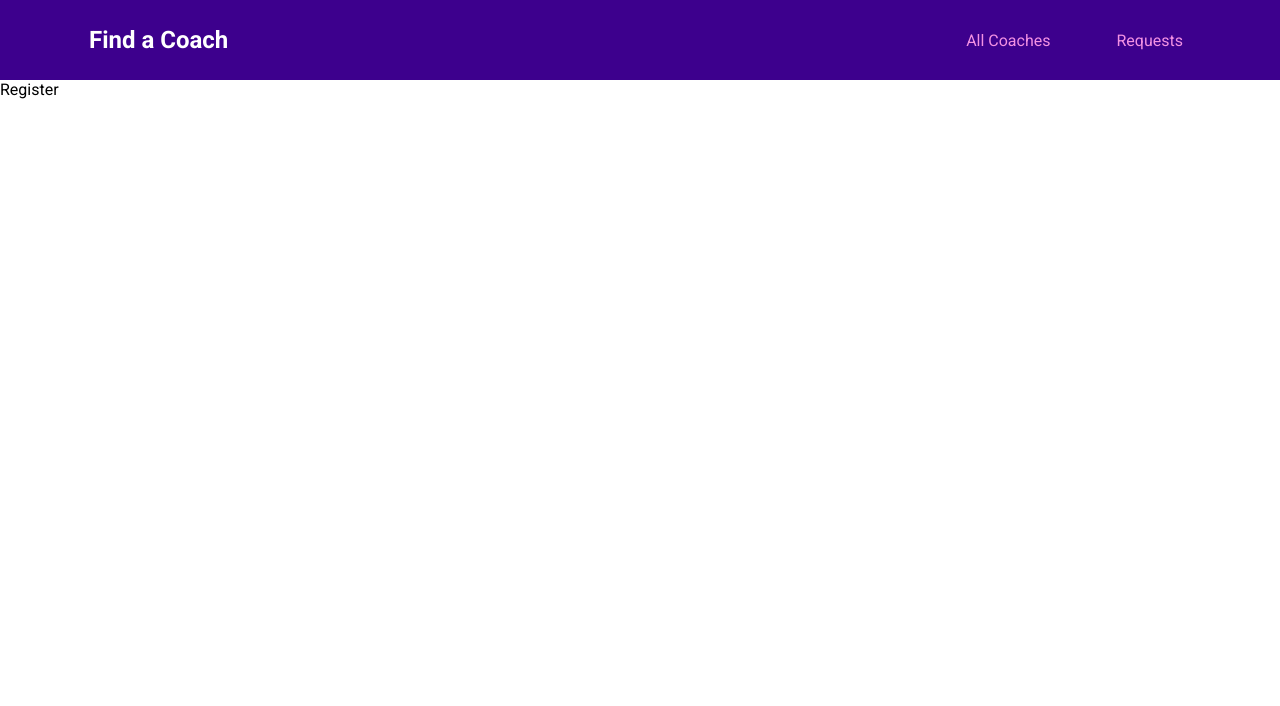
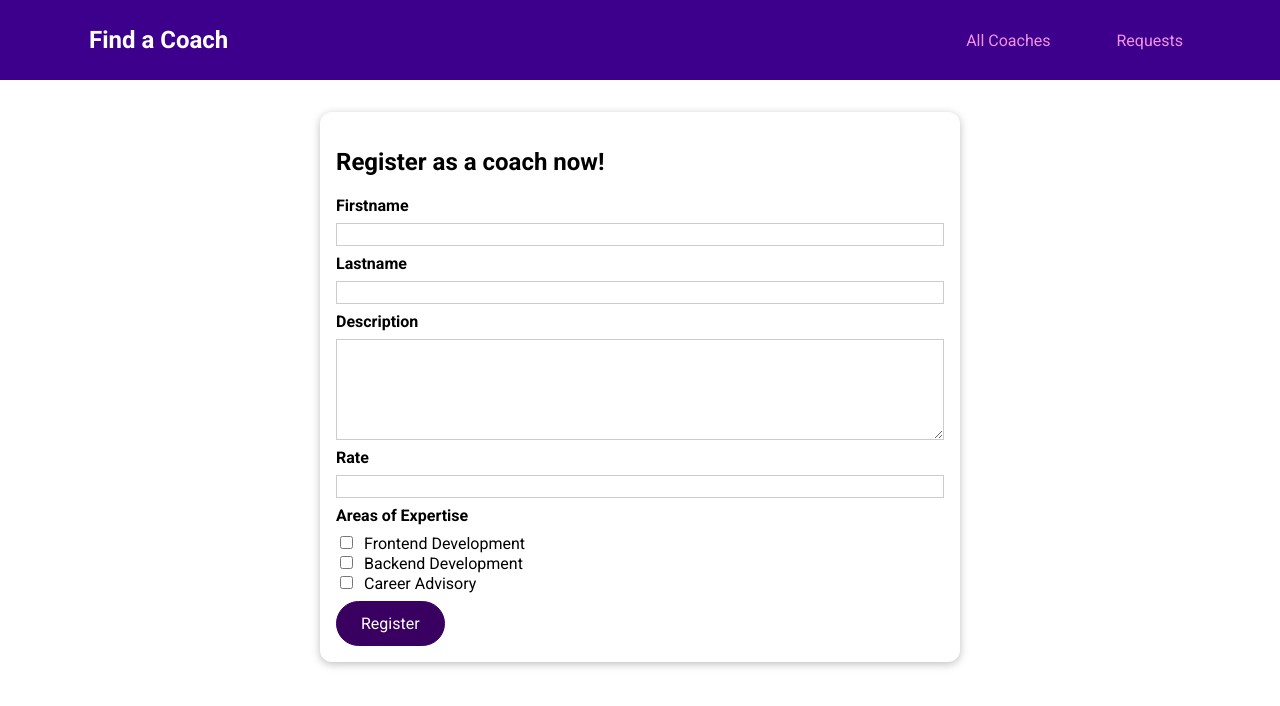
Before and after one commit to yatochkaaa/vue-find_a_coach, a Vue app: page /register in a window 1280 px wide. Shown: the top 706 px of the page. Built offline with nearby package versions, Linux system fonts and the light colour scheme.

Commit message:
register as a coach: the form & adding coaches to vuex

```diff
--- /dev/null
+++ b/src/components/coaches/CoachForm.vue
@@ -0,0 +1,121 @@
+<template>
+  <form @submit.prevent="submitForm">
+    <div class="form-control">
+      <label for="firstname">Firstname</label>
+      <input type="text" id="firstname" v-model.trim="firstName" />
+    </div>
+    <div class="form-control">
+      <label for="lastname">Lastname</label>
+      <input type="text" id="lastname" v-model.trim="lastName" />
+    </div>
+    <div class="form-control">
+      <label for="description">Description</label>
+      <textarea id="description" rows="5" v-model.trim="description"></textarea>
+    </div>
+    <div class="form-control">
+      <label for="rate">Rate</label>
+      <input type="number" id="rate" v-model.number="rate" />
+    </div>
+    <div class="form-control">
+      <h3>Areas of Expertise</h3>
+      <div>
+        <input type="checkbox" id="frontend" value="frontend" v-model="areas" />
+        <label for="frontend">Frontend Development</label>
+      </div>
+      <div>
+        <input type="checkbox" id="backend" value="backend" v-model="areas" />
+        <label for="backend">Backend Development</label>
+      </div>
+      <div>
+        <input type="checkbox" id="career" value="career" v-model="areas" />
+        <label for="career">Career Advisory</label>
+      </div>
+    </div>
+    <base-button>Register</base-button>
+  </form>
+</template>
+
+<script>
+export default {
+  emits: ['save-data'],
+  data() {
+    return {
+      firstName: '',
+      lastName: '',
+      description: '',
+      rate: null,
+      areas: [],
+    };
+  },
+  methods: {
+    submitForm() {
+      const formData = {
+        firstName: this.firstName,
+        lastName: this.lastName,
+        description: this.description,
+        rate: this.rate,
+        areas: this.areas,
+      };
+
+      this.$emit('save-data', formData);
+    },
+  },
+};
+</script>
+
+<style scoped>
+.form-control {
+  margin: 0.5rem 0;
+}
+
+label {
+  font-weight: bold;
+  display: block;
+  margin-bottom: 0.5rem;
+}
+
+input[type='checkbox'] + label {
+  font-weight: normal;
+  display: inline;
+  margin: 0 0 0 0.5rem;
+}
+
+input,
+textarea {
+  display: block;
+  width: 100%;
+  border: 1px solid #ccc;
+  font: inherit;
+}
+
+input:focus,
+textarea:focus {
+  background-color: #f0e6fd;
+  outline: none;
+  border-color: #3d008d;
+}
+
+input[type='checkbox'] {
+  display: inline;
+  width: auto;
+  border: none;
+}
+
+input[type='checkbox']:focus {
+  outline: #3d008d solid 1px;
+}
+
+h3 {
+  margin: 0.5rem 0;
+  font-size: 1rem;
+}
+
+.invalid label {
+  color: red;
+}
+
+.invalid input,
+.invalid textarea {
+  border: 1px solid red;
+}
+</style>
--- a/src/pages/coaches/CoachRegistration.vue
+++ b/src/pages/coaches/CoachRegistration.vue
@@ -1,9 +1,30 @@
 <template>
-  <div>Register</div>
+  <section>
+    <base-card>
+      <h2>Register as a coach now!</h2>
+      <coach-form @save-data="saveData" />
+    </base-card>
+  </section>
 </template>
 
 <script>
-export default {};
+import { mapActions } from 'vuex';
+import CoachForm from '../../components/coaches/CoachForm.vue';
+
+export default {
+  components: {
+    CoachForm,
+  },
+  methods: {
+    ...mapActions({
+      registerCoach: 'coaches/registerCoach',
+    }),
+    saveData(data) {
+      this.registerCoach(data);
+      this.$router.push('/coaches');
+    },
+  },
+};
 </script>
 
 <style scoped></style>
--- a/src/pages/coaches/CoachesList.vue
+++ b/src/pages/coaches/CoachesList.vue
@@ -6,7 +6,9 @@
     <base-card>
       <div class="controls">
         <base-button mode="outline">Refresh</base-button>
-        <base-button link to="/register">Register as Coach</base-button>
+        <base-button v-if="!isCoach" link to="/register">
+          Register as Coach
+        </base-button>
       </div>
       <ul v-if="hasCoaches">
         <coach-item
@@ -47,6 +49,7 @@
     ...mapGetters({
       coaches: 'coaches/coaches',
       hasCoaches: 'coaches/hasCoaches',
+      isCoach: 'coaches/isCoach',
     }),
     filteredCoaches() {
       return this.coaches.filter((coach) => {
--- a/src/store/index.js
+++ b/src/store/index.js
@@ -7,6 +7,16 @@
     coaches: coachesModule,
     requests: requestsModule,
   },
+  state() {
+    return {
+      userId: 'c3',
+    };
+  },
+  getters: {
+    userId(state) {
+      return state.userId;
+    }
+  },
 });
 
 export default store;
--- a/src/store/modules/coaches/actions.js
+++ b/src/store/modules/coaches/actions.js
@@ -1 +1,14 @@
-export default {};
+export default {
+  registerCoach(context, data) {
+    const coachData = {
+      id: context.rootGetters.userId,
+      firstName: data.firstName,
+      lastName: data.lastName,
+      description: data.description,
+      hourlyRate: data.rate,
+      areas: data.areas,
+    };
+
+    context.commit('registerCoach', coachData);
+  },
+};
--- a/src/store/modules/coaches/getters.js
+++ b/src/store/modules/coaches/getters.js
@@ -5,4 +5,9 @@
   hasCoaches(state) {
     return state.coaches && state.coaches.length > 0;
   },
+  isCoach(_, getters, _2, rootGetters) {
+    const coaches = getters.coaches;
+    const userId = rootGetters.userId;
+    return coaches.some((coach) => coach.id === userId);
+  },
 };
--- a/src/store/modules/coaches/mutations.js
+++ b/src/store/modules/coaches/mutations.js
@@ -1 +1,5 @@
-export default {};
+export default {
+  registerCoach(state, payload) {
+    state.coaches.push(payload);
+  },
+};
```
